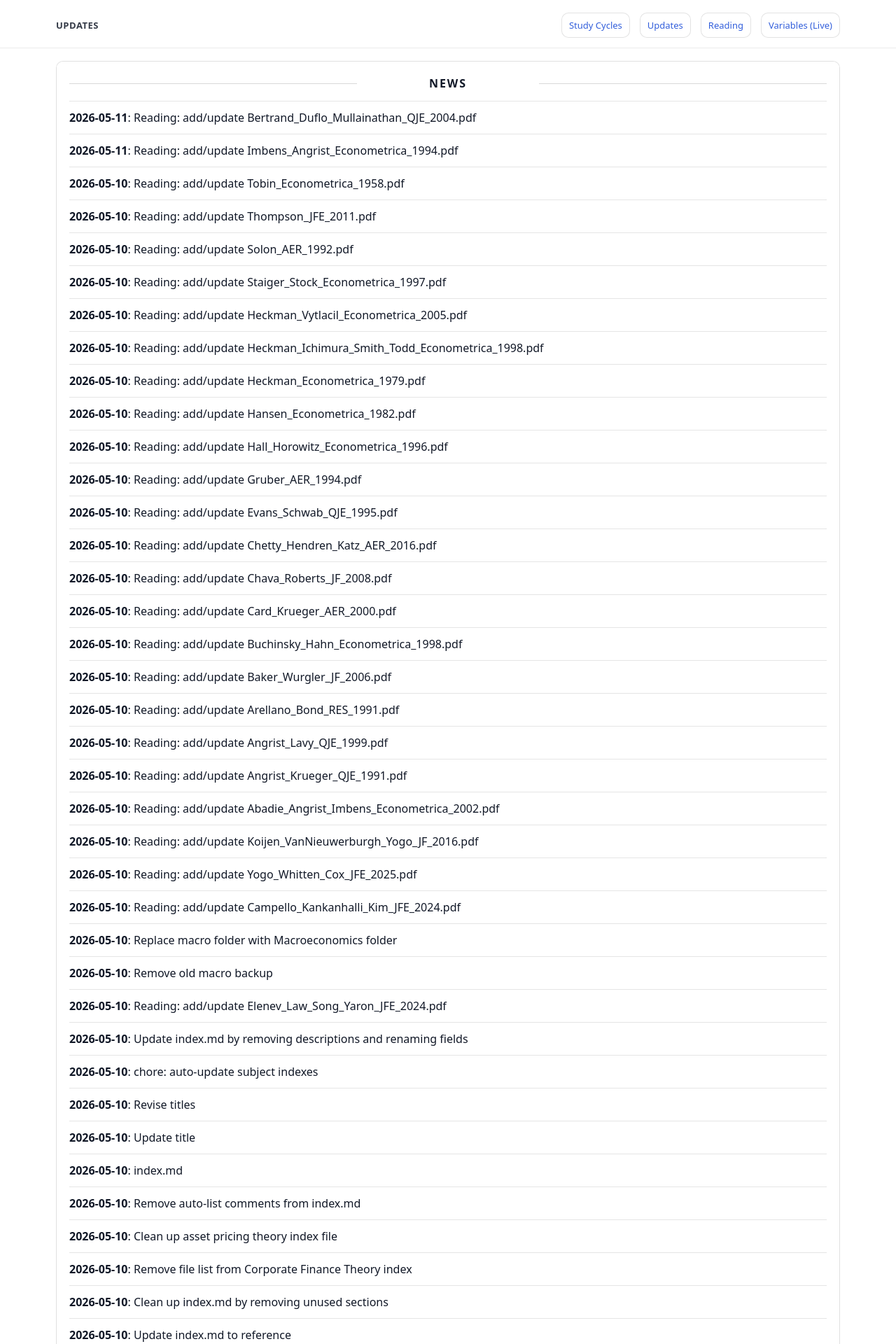
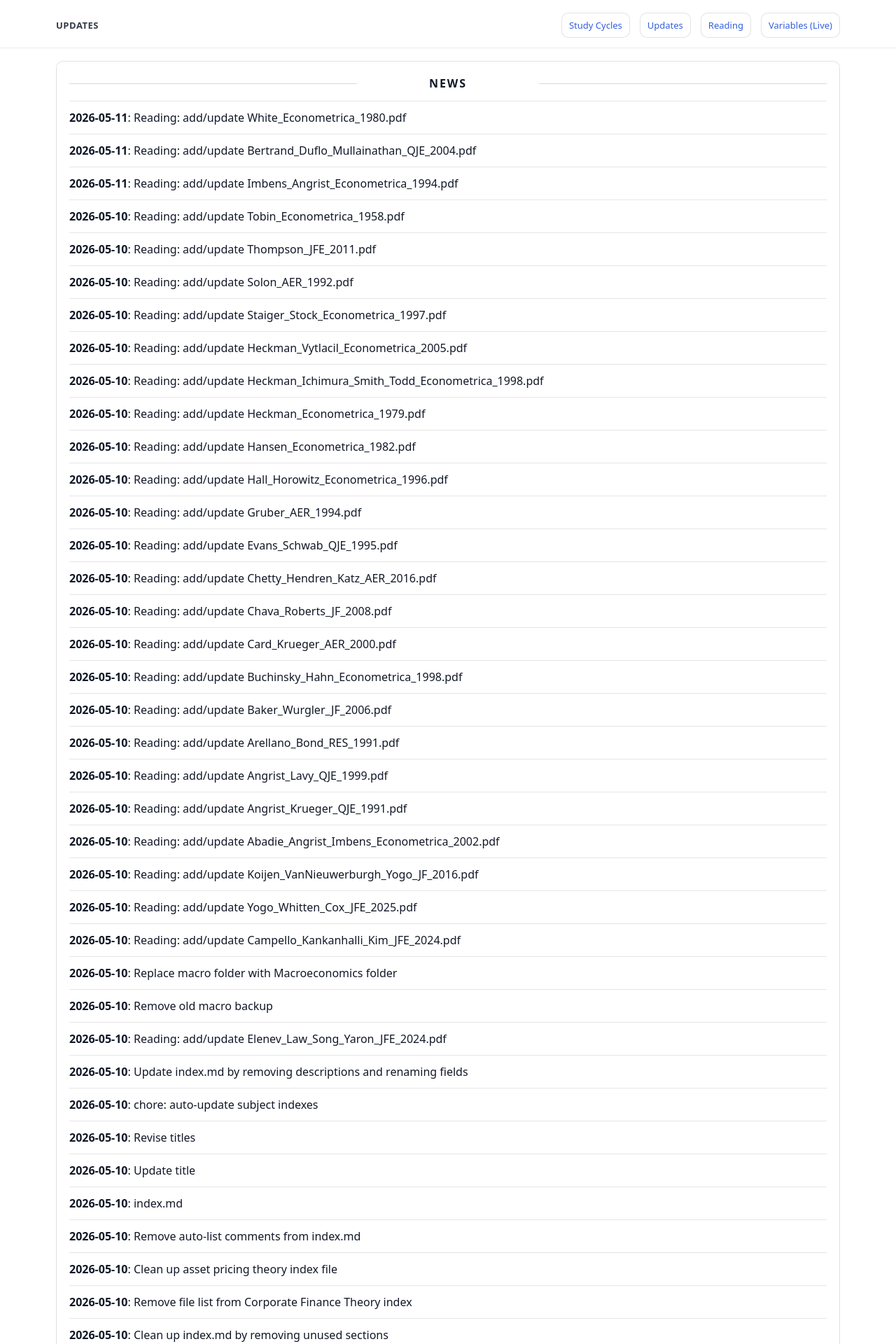
Before and after one commit to yaxinzn/study-archive, a Jekyll site: the page built from updates/index.md, in a window 1280 px wide. Shown: the top 1920 px of the page at 70% size. Built offline with Jekyll 4.4.1, drawn with Linux system fonts in a browser that asks for light colours; some of the changed text lies outside the part shown.

Commit message:
chore: update NEWS feed

```diff
--- a/_data/news.yml
+++ b/_data/news.yml
@@ -1,4 +1,7 @@
 # Auto-generated update history (sorted newest -> oldest). Do not edit manually.
+- ts: "1778443920"
+  date: "2026-05-11"
+  title: "Reading: add/update White_Econometrica_1980.pdf"
 - ts: "1778443747"
   date: "2026-05-11"
   title: "Reading: add/update Bertrand_Duflo_Mullainathan_QJE_2004.pdf"
```
